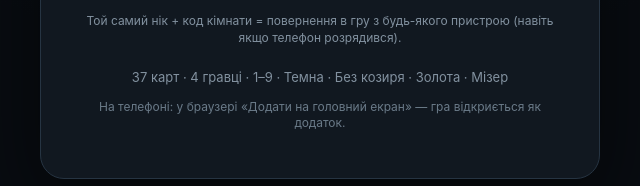
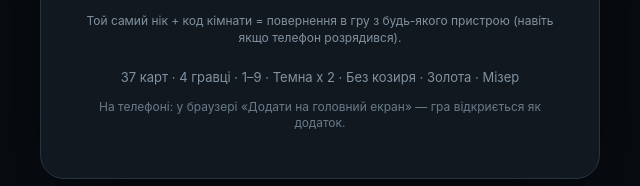
Before and after one commit to superadmin3000/rozpysnyi-poker, a website: page rozpysnyi-poker-suits-ui-fixed/public/index.html in a window 1280 px wide. Shown: the part 683-869 px from the top of the page, 320-960 px from the left. Drawn offline with nearby package versions, Linux system fonts and the light colour scheme; no server answers.

Commit message:
Update index.html

```diff
--- a/rozpysnyi-poker-suits-ui-fixed/public/index.html
+++ b/rozpysnyi-poker-suits-ui-fixed/public/index.html
@@ -41,7 +41,7 @@
     <p id="err" class="error"></p>
     <p class="rejoin-hint">Той самий нік + код кімнати = повернення в гру з будь-якого пристрою (навіть якщо телефон розрядився).</p>
     <button id="installBtn" class="secondary install-btn" type="button" hidden>📲 Встановити на телефон</button>
-    <div class="rules-mini">37 карт · 4 гравці · 1–9 · Темна · Без козиря · Золота · Мізер</div>
+    <div class="rules-mini">37 карт · 4 гравці · 1–9 · Темна х 2 · Без козиря · Золота · Мізер</div>
     <p class="pwa-hint">На телефоні: у браузері «Додати на головний екран» — гра відкриється як додаток.</p>
   </section>
 
```
